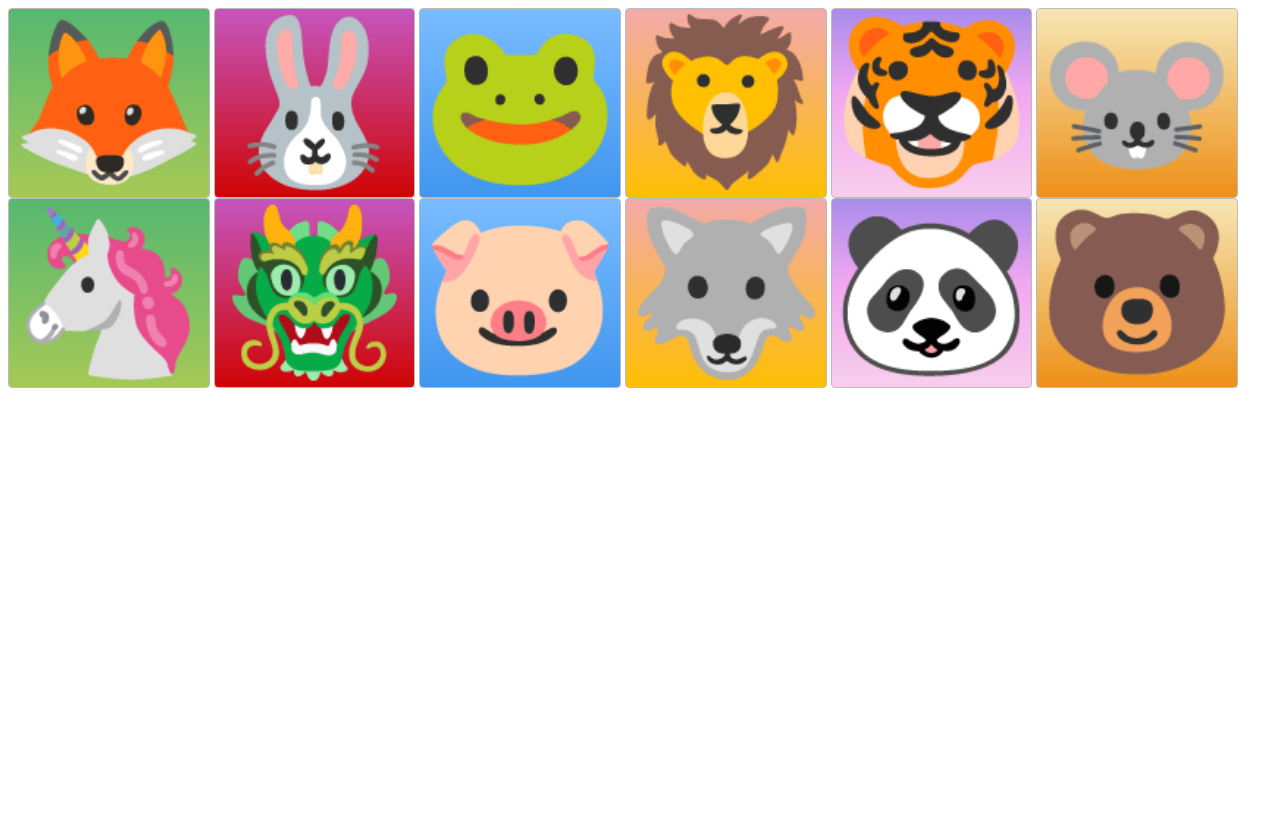
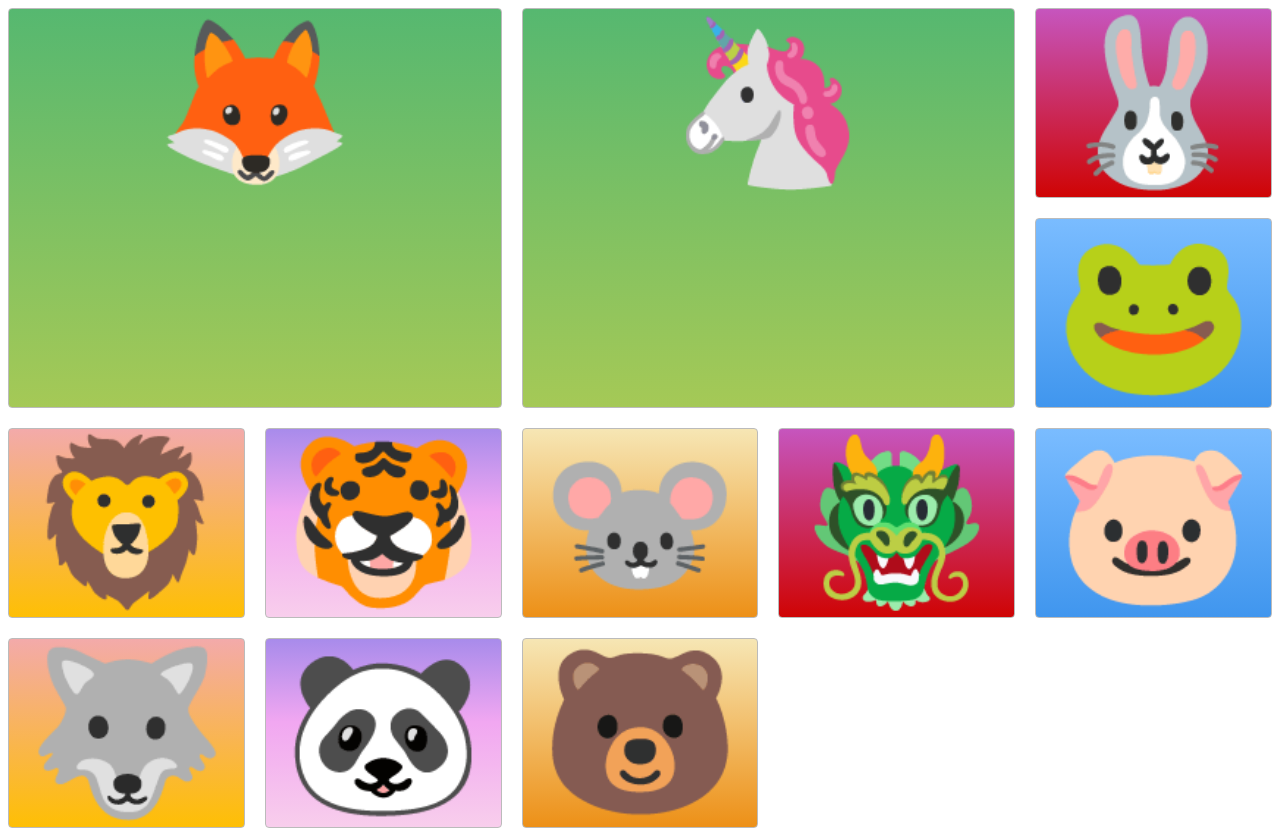
Before and after one commit to pvemulapalli/css-grid, a plain HTML site: page index.html in a window 1280 px wide. Before the commit the page ends 800 px from the top, so only its background shows below. Drawn offline with Linux system fonts and the light colour scheme.

Commit message:
Added css-grid capabilities

```diff
--- a/index.html
+++ b/index.html
@@ -5,6 +5,7 @@
   <link rel="stylesheet" type="text/css" href="./style.css">
 </head>
 <body>
+  <div class="container">
     <div class="zone green">🦊</div>
     <div class="zone red">🐰</div>
     <div class="zone blue">🐸</div>
@@ -17,5 +18,6 @@
     <div class="zone yellow">🐺</div>
     <div class="zone purple">🐼</div>
     <div class="zone brown">🐻</div>
+</div>
 </body>
 </html>
--- a/style.css
+++ b/style.css
@@ -1,6 +1,20 @@
+.container {
+    display: grid;
+    grid-gap: 20px;
+    grid-template-columns: repeat(auto-fit, minmax(200px, 1fr));
+    grid-template-rows: 1fr;
+}
+
+.green{
+    grid-column: span 2;
+    grid-row: 1/3;
+    /*justify-self: end;
+    align-self: end;*/
+}
+
+
 .zone {
     cursor:pointer;
-    display:inline-block;
     text-align: center;
     font-size:10em;
     border-radius:4px;
```
Lines whose indentation alone changed are shown as unchanged.
